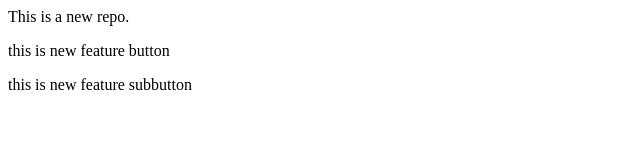
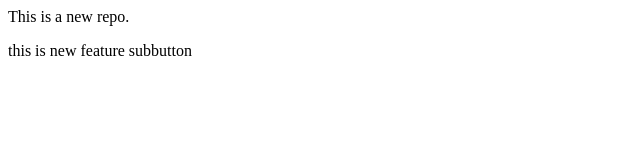
Before and after one commit to Abhishek-K25/lastname-demo, a plain HTML site: page index.html in a window 1280 px wide. Shown: the whole page, without its empty margins (0-640 px from the left). Drawn offline with Linux system fonts and the light colour scheme.

Commit message:
add feature

```diff
--- a/index.html
+++ b/index.html
@@ -1,3 +1,2 @@
 <p>This is a new repo.</p>
-<P>this is new feature button </P>
-<P>this is new feature subbutton </P
+<P>this is new feature subbutton </P>
```
